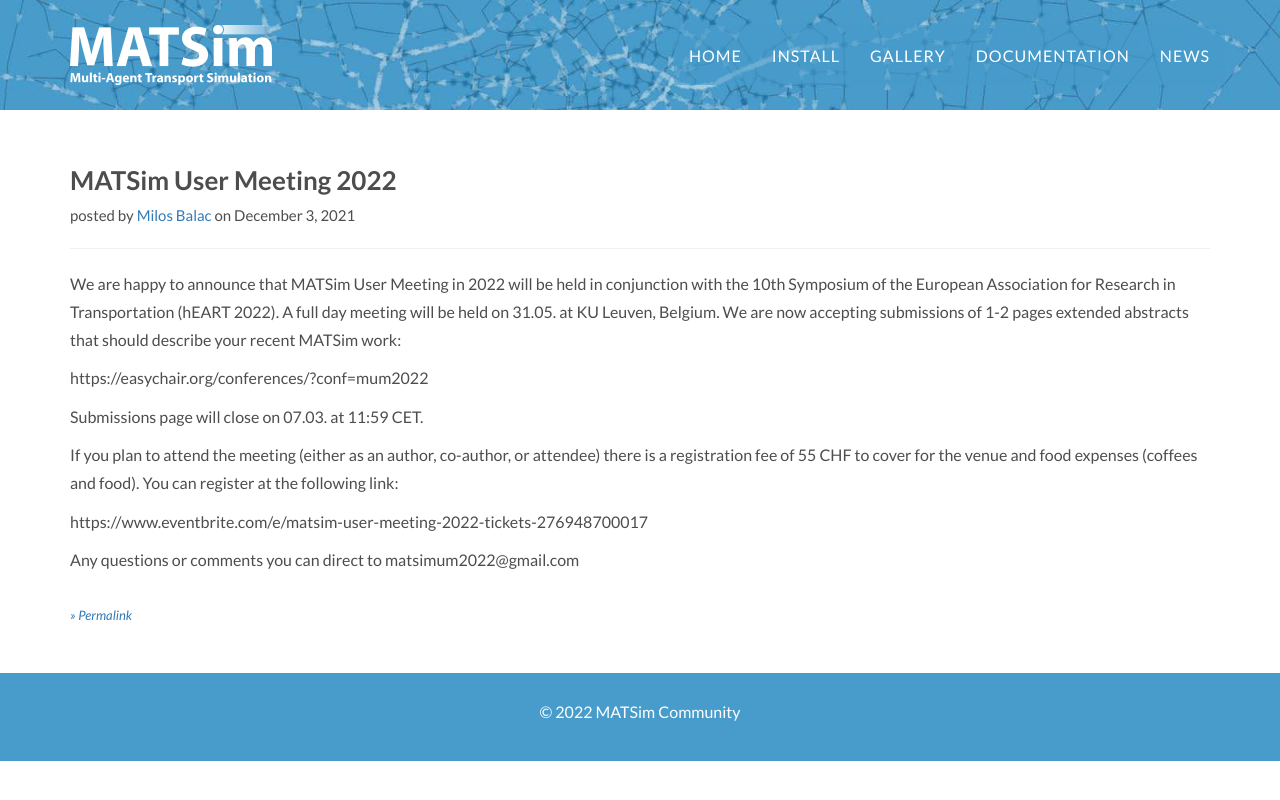
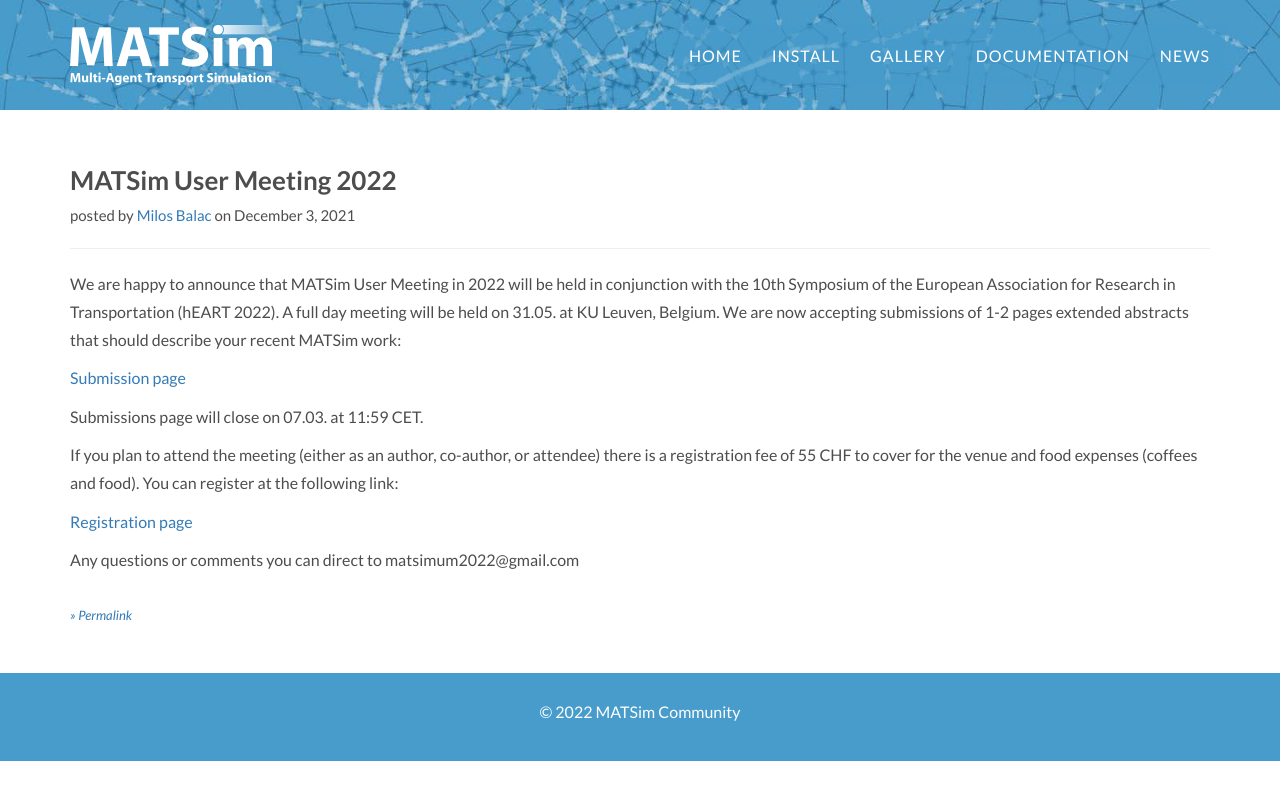
Before and after one commit to matsim-org/jekyll-website, a Jekyll site: the page built from _posts/2021-12-03-matsim-um.md, in a window 1280 px wide. Shown: the top 800 px of the page. Built offline with Jekyll 4.4.1, drawn with Linux system fonts in a browser that asks for light colours; some web fonts are replaced.

Commit message:
Update 2021-12-03-matsim-um.md

```diff
--- a/_posts/2021-12-03-matsim-um.md
+++ b/_posts/2021-12-03-matsim-um.md
@@ -8,12 +8,12 @@
 We are happy to announce that MATSim User Meeting in 2022 will be held in conjunction with the
 10th Symposium of the European Association for Research in Transportation (hEART 2022). A full day meeting will be held on 31.05. at KU Leuven, Belgium. We are now accepting submissions of 1-2 pages extended abstracts that should describe your recent MATSim work:
 
-https://easychair.org/conferences/?conf=mum2022
+[Submission page](https://easychair.org/conferences/?conf=mum2022])
 
 Submissions page will close on 07.03. at 11:59 CET.
 
 If you plan to attend the meeting (either as an author, co-author, or attendee) there is a registration fee of 55 CHF to cover for the venue and food expenses (coffees and food). You can register at the following link:
 
-https://www.eventbrite.com/e/matsim-user-meeting-2022-tickets-276948700017
+[Registration page](https://www.eventbrite.com/e/matsim-user-meeting-2022-tickets-276948700017)
 
 Any questions or comments you can direct to matsimum2022@gmail.com
```
